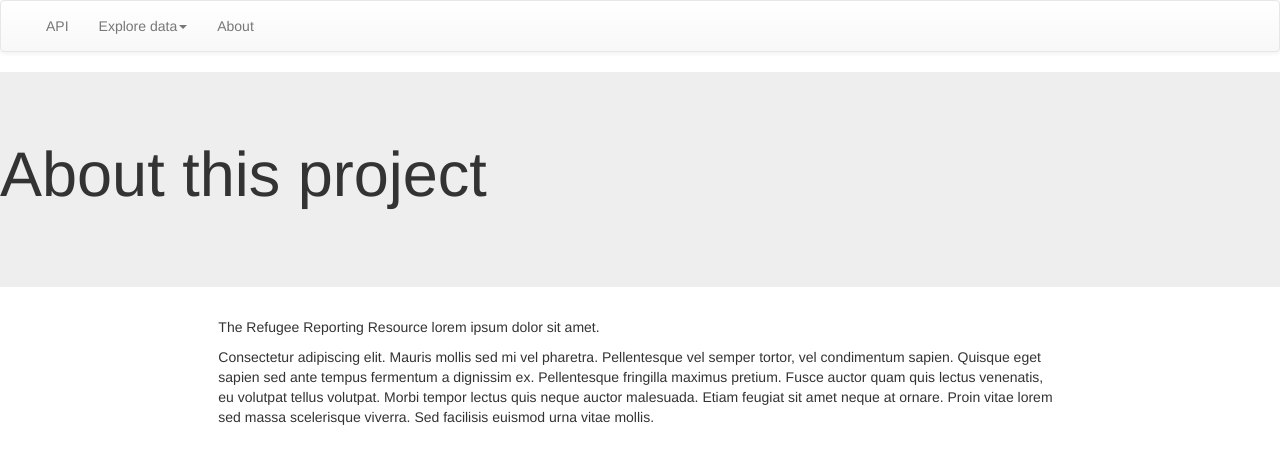
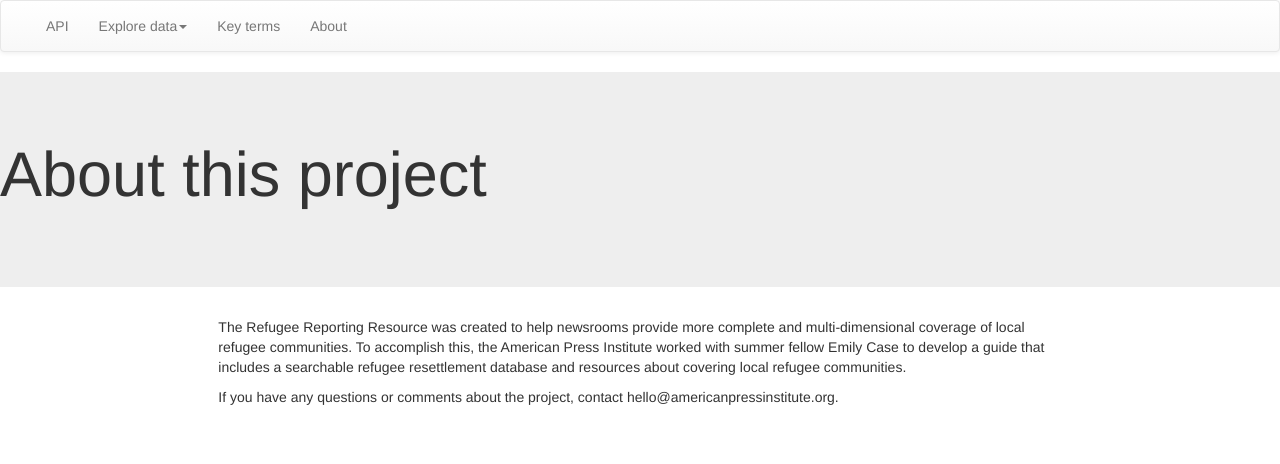
Before and after one commit to raine17/APIFellowship2017, a Django app: template reports/templates/about.html in a window 1280 px wide. Shown: the top 464 px of the page. Run offline with Django 3.2, Linux system fonts and the light colour scheme; the template is opened without the code that fills it, so the values that code supplies are empty; some libraries are stand-ins or nearby versions.

Commit message:
website copy

```diff
--- a/reports/templates/about.html
+++ b/reports/templates/about.html
@@ -17,8 +17,8 @@
     <div class="row">
       <div class="col-md-2"></div>
       <div class="col-md-8">
-        <p>The Refugee Reporting Resource lorem ipsum dolor sit amet.</p>
-      <p>Consectetur adipiscing elit. Mauris mollis sed mi vel pharetra. Pellentesque vel semper tortor, vel condimentum sapien. Quisque eget sapien sed ante tempus fermentum a dignissim ex. Pellentesque fringilla maximus pretium. Fusce auctor quam quis lectus venenatis, eu volutpat tellus volutpat. Morbi tempor lectus quis neque auctor malesuada. Etiam feugiat sit amet neque at ornare. Proin vitae lorem sed massa scelerisque viverra. Sed facilisis euismod urna vitae mollis. </p>
+      <p>The Refugee Reporting Resource was created to help newsrooms provide more complete and multi-dimensional coverage of local refugee communities. To accomplish this, the American Press Institute worked with summer fellow Emily Case to develop a guide that includes a searchable refugee resettlement database and resources about covering local refugee communities. </p>
+      <p>If you have any questions or comments about the project, contact hello@americanpressinstitute.org.</p>
     </div>
       <div class="col-md-2"></div>
     </form>
--- a/reports/templates/base.html
+++ b/reports/templates/base.html
@@ -29,13 +29,14 @@
         <li class="dropdown">
          <a href="#" class="dropdown-toggle" data-toggle="dropdown" role="button" aria-haspopup="true" aria-expanded="false">Explore data<span class="caret"></span></a>
          <ul class="dropdown-menu">
-           <li><a href="#">resettled city</a></li>
-           <li><a href="#">resettled state</a></li>
-           <li><a href="#">country of origin</a></li>
+           <li><a href="#">by city</a></li>
+           <li><a href="#">by state</a></li>
+           <li><a href="#">by country of origin</a></li>
          </ul>
        </li>
+        <li><a href="/background_info">Key terms</a></li>
         <li><a href="/about">About</a></li>
-      </ul>
+    </ul>
     </div><!-- /.navbar-collapse -->
   </div><!-- /.container-fluid -->
 </nav>
--- a/reports/templates/city_info.html
+++ b/reports/templates/city_info.html
@@ -18,7 +18,7 @@
         <li>five</li>
       </ol>
 
-      <h2>[city]resettlement data</h2>
+      <h2>[city] resettlement data</h2>
         <p>Total number of refugees [city] has resettled since 2002, per capita</p>
         <p>Conditional variable data: large increases, higher percentage than other areas, trends, high per capita rankings</p>
   </body>
--- a/reports/templates/index.html
+++ b/reports/templates/index.html
@@ -37,7 +37,7 @@
   <body>
     <div class="jumbotron">
       <h1>Refugee Reporting Resource</h1><br>
-      <p>Helping media professionals cover refugees in their own communities</p>
+      <p>Helping journalists cover their own refugee communities</p>
     </div>
 
   <!-- search bar -->
@@ -47,7 +47,7 @@
       <div class="col-md-4>">
     <form class="form-inline">
       <div class="form-group">
-        <label class="sr-only" for="exampleInputAmount">Enter your state or city</label>
+        Learn about local refugees<label class="sr-only" for="exampleInputAmount">Enter your state or city</label>
         <div class="input-group">
           <input type="text" class="form-control" id="autocomplete" placeholder="Enter your state or city">
         </div>
```
